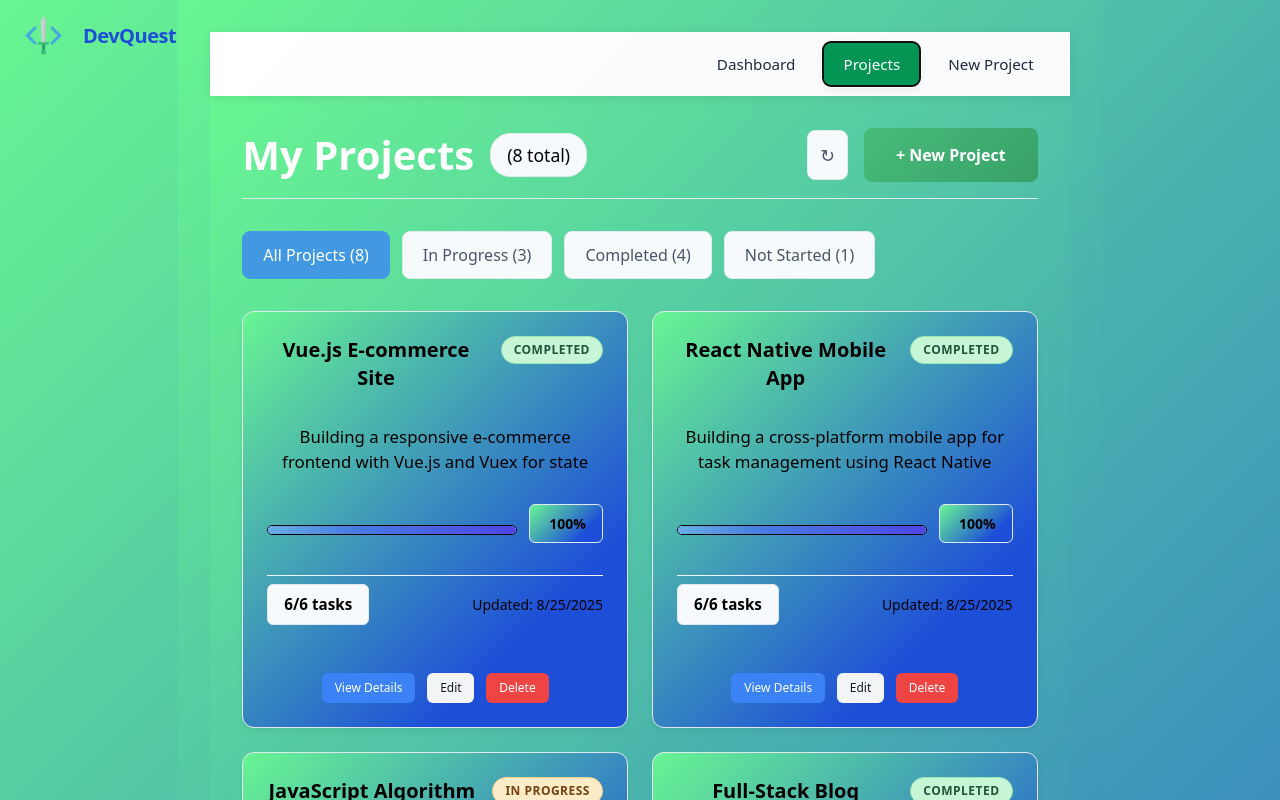
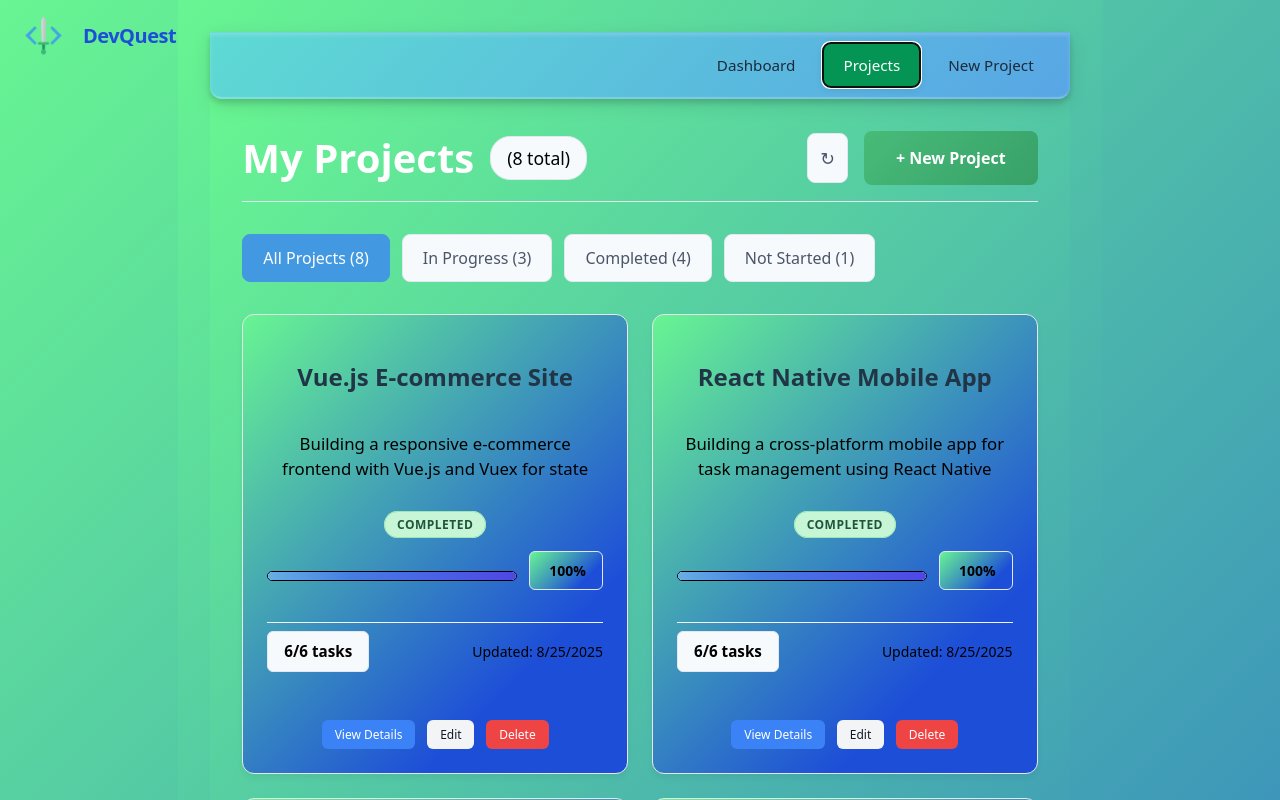
Before and after one commit to Suleyaziz/DevQuest, a React (Vite) app: page /dashboard in a window 1280 px wide. Both pictures are taken after a click on the button "Projects". Shown: the top 800 px of the page. Built offline with nearby package versions, Linux system fonts and the light colour scheme; data requests are answered from the project's data file.

Commit message:
style: update NavBar and ProjectCard styles for improved aesthetics and structure

```diff
--- a/src/components/NavBar.css
+++ b/src/components/NavBar.css
@@ -38,14 +38,26 @@
    Navbar Wrapper + Container
    ========================== */
 .navbar {
-    background: linear-gradient(135deg, #ffffff 0%, #f8fafc 100%);
+    background: linear-gradient(135deg, #5edad3 0%, #58a6e5 100%);
     color: #1e293b;
     padding: 0;
     position: sticky;
     top: 0;
     z-index: 1000;
-    box-shadow: 0 2px 10px rgba(0, 0, 0, 0.08);
+
+    /* 3D effect */
+    box-shadow:
+        0 4px 6px rgba(0, 0, 0, 0.15),   /* soft bottom shadow */
+        0 6px 20px rgba(0, 0, 0, 0.10),  /* larger ambient shadow */
+        inset 0 2px 4px rgba(255, 255, 255, 0.2); /* highlight for depth */
+
+    border-bottom: 2px solid rgba(255, 255, 255, 0.2);
+    border-top: 1px solid rgba(255, 255, 255, 0.1);
+
+    /* Optional: make edges rounded for softer 3D */
+    border-radius: 0 0 12px 12px;
 }
+
 
 .navbar-container {
     max-width: 1200px;
--- a/src/components/ProjectCard.css
+++ b/src/components/ProjectCard.css
@@ -1,10 +1,40 @@
-/* Project card styles */
+.project-card-header {
+  display: flex;
+  flex-direction: column; /* stack items vertically */
+  align-items: flex-start;
+  gap: 0.5rem;
+}
+
+.project-card-header h3 {
+  margin: 0;
+  color: #111827;
+  font-size: 1.25rem;
+  font-weight: 600;
+  line-height: 1.4;
+}
+
+.project-status-bar {
+  width: 100%; /* full width under the title */
+  display: flex;
+  justify-content: flex-start; /* align left (or center if you prefer) */
+  margin-top: 0.25rem;
+}
+
+.project-status-bar .status-badge {
+  padding: 0.375rem 0.75rem;
+  border-radius: 20px;
+  font-size: 0.75rem;
+  font-weight: 600;
+  text-transform: uppercase;
+  letter-spacing: 0.5px;
+}
+
 .project-card {
-    background: linear-gradient(135deg, #68f592 0%, #1d4ed8 100%);
-    border: 1px solid #e2e8f0;
+    background: #ffffff; /* clean, neutral background */
+    border: 1px solid #e5e7eb; /* subtle border */
     border-radius: 12px;
     padding: 1.5rem;
-    box-shadow: 0 1px 3px rgba(0, 0, 0, 0.1);
+    box-shadow: 0 4px 12px rgba(0, 0, 0, 0.08); /* soft shadow for depth */
     transition: all 0.3s ease;
     display: flex;
     flex-direction: column;
@@ -13,26 +43,25 @@
 }
 
 .project-card:hover {
-    transform: translateY(-2px);
-    box-shadow: 0 4px 20px rgba(0, 0, 0, 0.15);
-    border-color: #cbd5e0;
+    transform: translateY(-4px) scale(1.01);
+    box-shadow: 0 6px 20px rgba(0, 0, 0, 0.12);
+    border-color: #d1d5db;
 }
 
 /* Header */
-.project-card-header {
-    display: flex;
-    justify-content: space-between;
-    align-items: flex-start;
-    gap: 0.75rem;
-}
-
 .project-card-header h3 {
     margin: 0;
-    color: #00040a;
+    color: #111827;
     font-size: 1.25rem;
     font-weight: 600;
     line-height: 1.4;
-    flex: 1;
+}
+
+.project-description {
+    color: #374151;
+    font-size: 0.95rem;
+    line-height: 1.5;
+    margin: 0;
 }
 
 /* Status Badge */
@@ -66,8 +95,8 @@
 /* Description */
 .project-description {
     color: #000204;
-    font-size: 0.95rem;
-    line-height: 1.5;
+    font-size: 0.5rem;
+    line-height: 1.0;
     margin: 0;
 }
 
--- a/src/components/ProjectCard.jsx
+++ b/src/components/ProjectCard.jsx
@@ -2,8 +2,9 @@ import { useState } from 'react';
 import './ProjectCard.css';
 
 function ProjectCard({ project, onViewDetails, onEdit, onDelete }) {
-    const [isExpanded, setIsExpanded] = useState(false);
+    const [isExpanded] = useState(false);
 
+    // Assign status class based on project status
     const getStatusClass = (status) => {
         switch (status) {
             case 'completed': return 'status-completed';
@@ -13,10 +14,12 @@ function ProjectCard({ project, onViewDetails, onEdit, onDelete }) {
         }
     };
 
+    // Format status text nicely
     const formatStatus = (status) => {
-        return status.split('-').map(word =>
-            word.charAt(0).toUpperCase() + word.slice(1)
-        ).join(' ');
+        return status
+            .split('-')
+            .map(word => word.charAt(0).toUpperCase() + word.slice(1))
+            .join(' ');
     };
 
     const completedTasks = project.tasks?.filter(task => task.completed).length || 0;
@@ -24,20 +27,22 @@ function ProjectCard({ project, onViewDetails, onEdit, onDelete }) {
 
     return (
         <div className="project-card">
-            {/* Header */}
-            <div className="project-card-header">
-                <h3>{project.name}</h3>
+            {/* Project Title */}
+            <h2 className="project-title">{project.name}</h2>
+
+            {/* Project Description */}
+            <p className="project-description">
+                {project.description || 'No description'}
+            </p>
+
+            {/* Status Badge */}
+            <div className="status-container">
                 <span className={`status-badge ${getStatusClass(project.status)}`}>
                     {formatStatus(project.status)}
                 </span>
             </div>
 
-            {/* Description */}
-            <p className="project-description">
-                {project.description || 'No description provided'}
-            </p>
-
-            {/* Progress Bar + Percentage inline */}
+            {/* Progress Bar + Percentage */}
             <div className="project-progress">
                 <div className="progress-bar">
                     <div
@@ -48,7 +53,7 @@ function ProjectCard({ project, onViewDetails, onEdit, onDelete }) {
                 <span className="progress-text">{project.progress || 0}%</span>
             </div>
 
-            {/* Meta info */}
+            {/* Meta Info */}
             <div className="project-meta">
                 <span className="task-count">{completedTasks}/{totalTasks} tasks</span>
                 <span className="updated-at">
@@ -56,7 +61,7 @@ function ProjectCard({ project, onViewDetails, onEdit, onDelete }) {
                 </span>
             </div>
 
-            {/* Actions */}
+            {/* Action Buttons */}
             <div className="project-card-actions">
                 <button className="btn-primary" onClick={() => onViewDetails(project)}>
                     View Details
```
